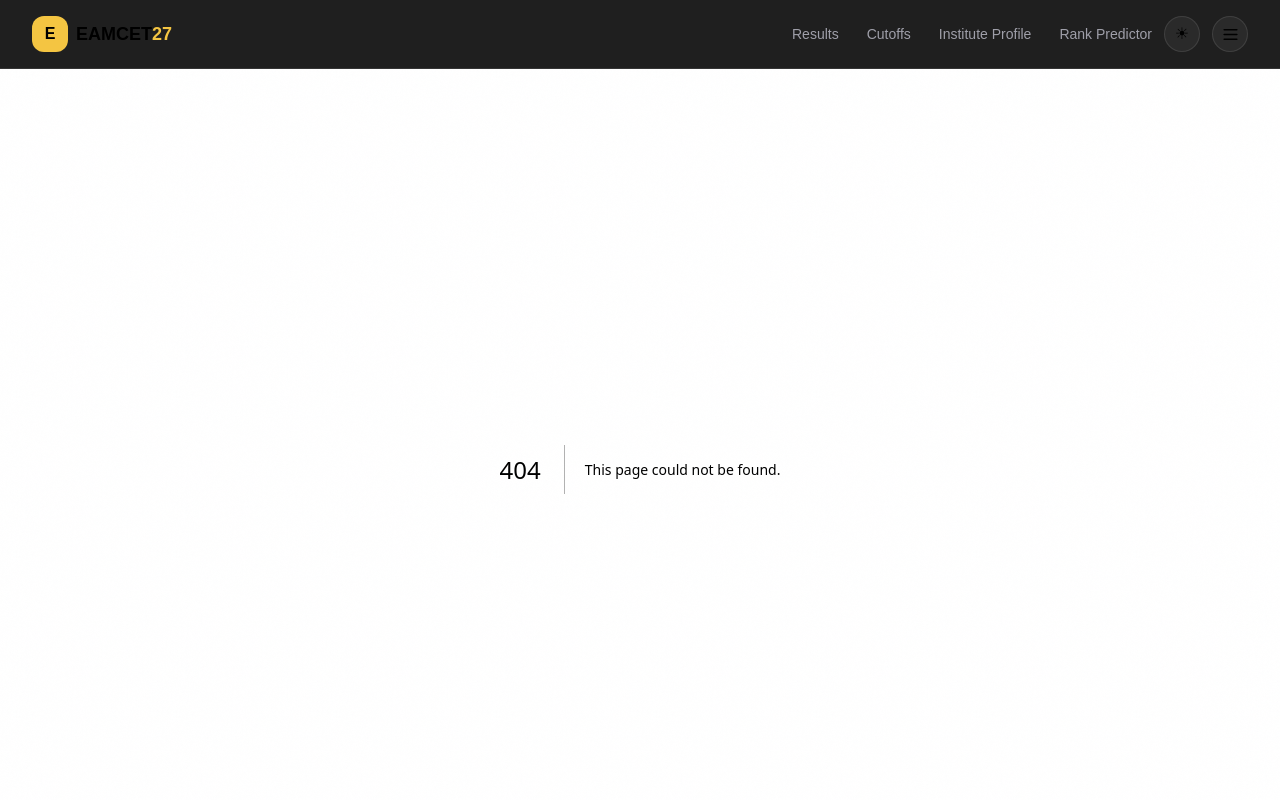
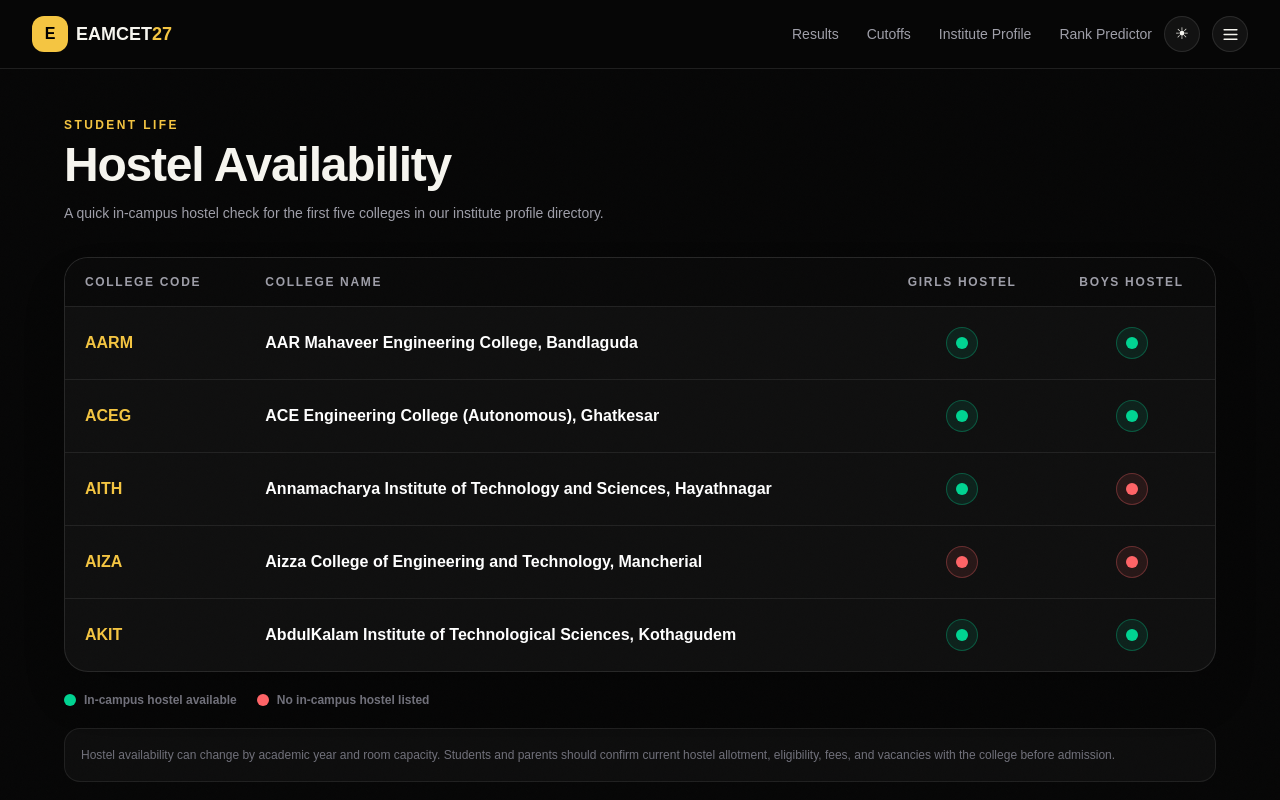
Before and after one commit to AnjaniBeesu/Eamcet-2027, a Next.js app: page /hostel-availability in a window 1280 px wide. Before the commit this address had no page. Shown: the top 800 px of the page. Built offline with nearby package versions, Linux system fonts and the light colour scheme.

Commit message:
Add hostel availability page for first five colleges

```diff
--- /dev/null
+++ b/app/hostel-availability/page.tsx
@@ -0,0 +1,71 @@
+const hostels = [
+  { code: "AARM", name: "AAR Mahaveer Engineering College, Bandlaguda", girls: true, boys: true },
+  { code: "ACEG", name: "ACE Engineering College (Autonomous), Ghatkesar", girls: true, boys: true },
+  { code: "AITH", name: "Annamacharya Institute of Technology and Sciences, Hayathnagar", girls: true, boys: false },
+  { code: "AIZA", name: "Aizza College of Engineering and Technology, Mancherial", girls: false, boys: false },
+  { code: "AKIT", name: "AbdulKalam Institute of Technological Sciences, Kothagudem", girls: true, boys: true },
+];
+
+function StatusDot({ available }: { available: boolean }) {
+  return (
+    <span
+      className={`inline-flex h-8 w-8 items-center justify-center rounded-full border ${
+        available
+          ? "border-emerald-400/30 bg-emerald-400/10 text-emerald-400"
+          : "border-red-400/30 bg-red-400/10 text-red-400"
+      }`}
+      title={available ? "In-campus hostel available" : "No in-campus hostel listed"}
+      aria-label={available ? "Available" : "Not available"}
+    >
+      <span className={`h-3 w-3 rounded-full ${available ? "bg-emerald-400" : "bg-red-400"}`} />
+    </span>
+  );
+}
+
+export default function HostelAvailabilityPage() {
+  return (
+    <main className="min-h-screen px-5 py-12 lg:px-8">
+      <div className="mx-auto max-w-6xl">
+        <div className="mb-8">
+          <p className="text-xs font-black uppercase tracking-[.2em] text-[#f4c542]">Student life</p>
+          <h1 className="mt-2 text-4xl font-black tracking-tight sm:text-5xl">Hostel Availability</h1>
+          <p className="mt-3 max-w-2xl text-sm leading-6 text-zinc-400">
+            A quick in-campus hostel check for the first five colleges in our institute profile directory.
+          </p>
+        </div>
+
+        <div className="overflow-x-auto rounded-3xl border border-white/10 bg-[#101010] shadow-2xl">
+          <table className="w-full min-w-[720px] border-collapse text-left">
+            <thead>
+              <tr className="border-b border-white/10 bg-[#0a0a0a]">
+                <th className="px-5 py-4 text-xs font-black uppercase tracking-[.14em] text-zinc-400">College Code</th>
+                <th className="px-5 py-4 text-xs font-black uppercase tracking-[.14em] text-zinc-400">College Name</th>
+                <th className="px-5 py-4 text-center text-xs font-black uppercase tracking-[.14em] text-zinc-400">Girls Hostel</th>
+                <th className="px-5 py-4 text-center text-xs font-black uppercase tracking-[.14em] text-zinc-400">Boys Hostel</th>
+              </tr>
+            </thead>
+            <tbody>
+              {hostels.map((college) => (
+                <tr key={college.code} className="border-b border-white/8 last:border-0 hover:bg-white/[.03]">
+                  <td className="px-5 py-5 font-black text-[#f4c542]">{college.code}</td>
+                  <td className="px-5 py-5 font-bold text-white">{college.name}</td>
+                  <td className="px-5 py-5 text-center"><StatusDot available={college.girls} /></td>
+                  <td className="px-5 py-5 text-center"><StatusDot available={college.boys} /></td>
+                </tr>
+              ))}
+            </tbody>
+          </table>
+        </div>
+
+        <div className="mt-5 flex flex-wrap items-center gap-5 text-xs font-semibold text-zinc-500">
+          <span className="inline-flex items-center gap-2"><span className="h-3 w-3 rounded-full bg-emerald-400" /> In-campus hostel available</span>
+          <span className="inline-flex items-center gap-2"><span className="h-3 w-3 rounded-full bg-red-400" /> No in-campus hostel listed</span>
+        </div>
+
+        <p className="mt-5 rounded-2xl border border-white/8 bg-white/[.03] p-4 text-xs leading-5 text-zinc-500">
+          Hostel availability can change by academic year and room capacity. Students and parents should confirm current hostel allotment, eligibility, fees, and vacancies with the college before admission.
+        </p>
+      </div>
+    </main>
+  );
+}
```
